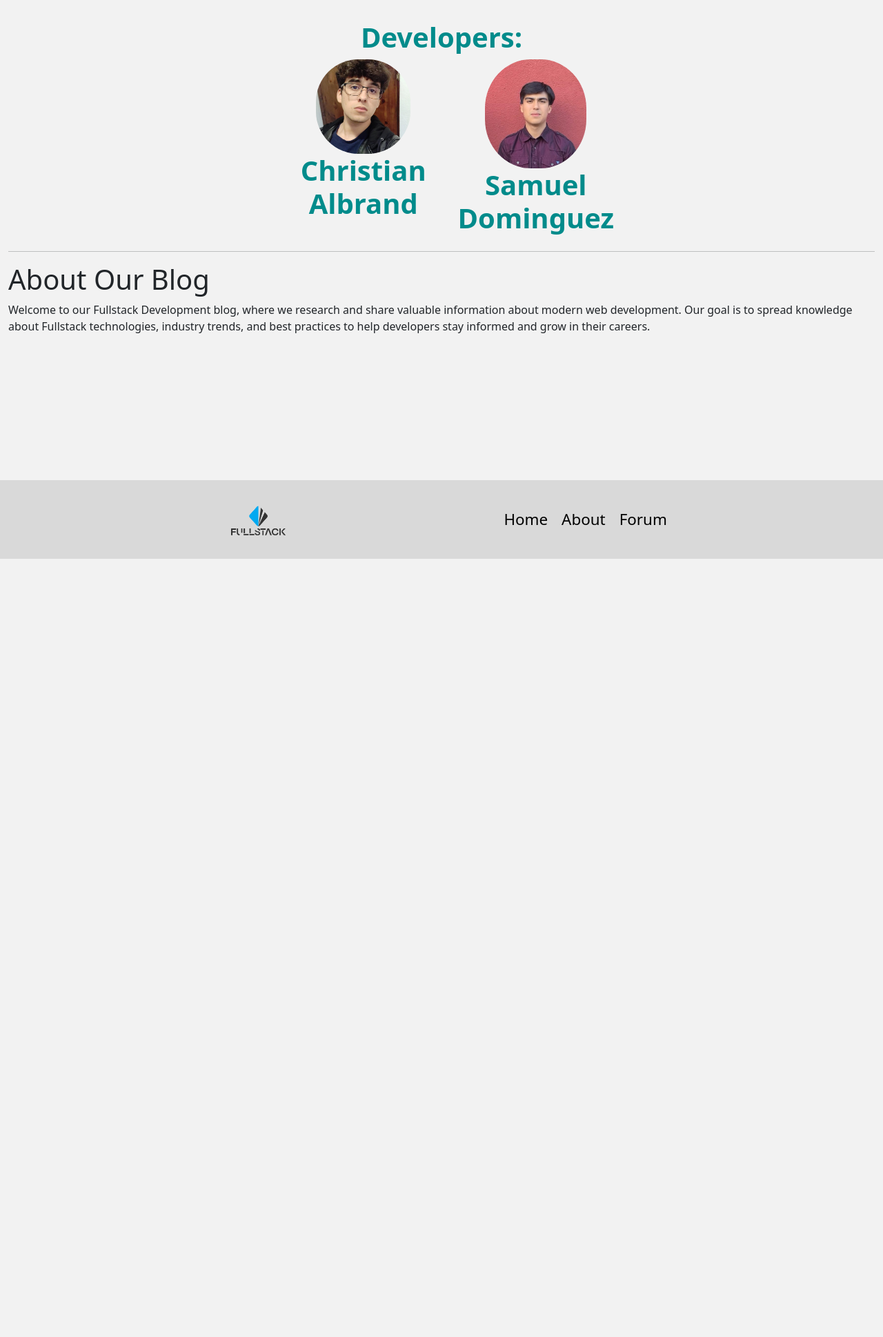
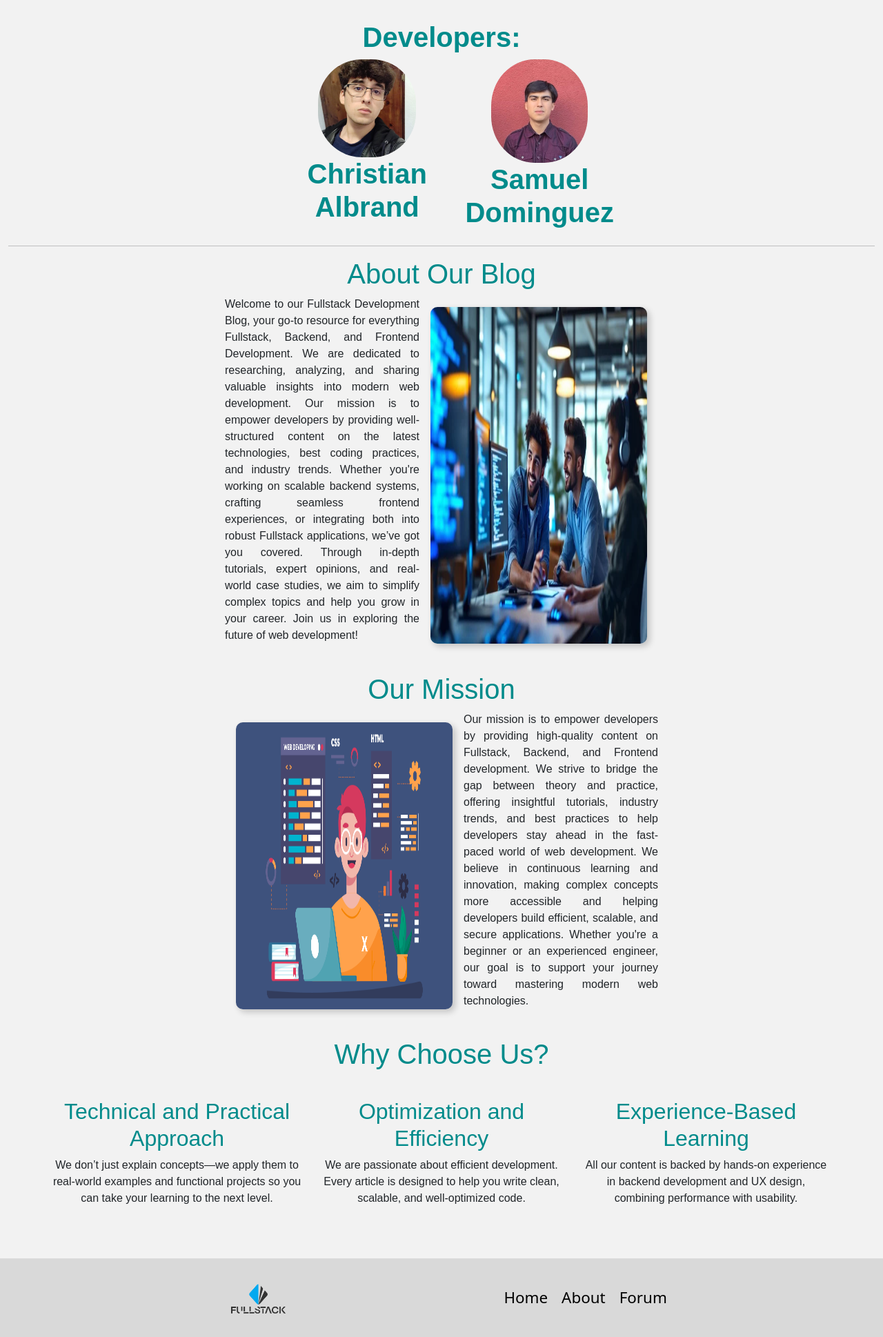
Before and after one commit to Onlinebusinessfy/capstone_project, a Django app: page /about/ in a window 1280 px wide. Shown: the part 56-1994 px from the top of the page at 69% size. Before the commit the page ends 866 px from the top, so only its background shows below. Run offline with Django 5.2, Linux system fonts and the light colour scheme; some web fonts are replaced.

Commit message:
about-infromation added

```diff
--- a/static/css/about.css
+++ b/static/css/about.css
@@ -1,56 +1,111 @@
-.about{
+.about {
     padding-top: 30px;
     max-width: 500px;
     margin: auto;
     margin-right: auto;
     text-align: center;
+    font-family: Arial, Helvetica, sans-serif;
 }
 
 
-
-.about h4{
+.about h4 {
     color: #6a6b6c;
     margin-bottom: 0;
     margin-top: 12px;
 }
 
-.about h1{
+.about h1 {
     color: darkcyan;
     font-weight: bold;
 }
 
 /* dev images */
-.dev-images img{
+.dev-images img {
     border-radius: 45%;
 }
 
-.dev-images-container{
+.dev-images-container {
     display: flex;
     justify-content: center;
 }
 
-.samuel{
+.samuel {
     width: 65%;
 }
 
-.christian{
+.christian {
     width: 50%;
 }
 
 /* blog information */
+.blog-group {
+    text-align: justify;
+    text-justify: inter-word;
+    width: 50%;
+    display: flex;
+    margin-bottom: 1.6rem;
+}
 
+.blog-group img {
+    width: 50%;
+    margin: 1rem;
+    border-radius: 10px;
+    box-shadow: 4px 4px 10px rgba(0, 0, 0, 0.2);
+}
 
+.blog-container h1,
+.blog-container h2 {
+    color: darkcyan;
+    text-align: center;
+}
 
-@media screen and (max-width: 767px){
-    .dev-images{
-        width: 70%;
-    }
-    .christian{
+.blog-container {
+    display: flex;
+    flex-direction: column;
+    align-items: center;
+    font-family: Arial, Helvetica, sans-serif;
+}
+
+.choose-us-container {
+    margin: 2rem;
+    display: grid;
+    height: 200px;
+    grid-template: repeat(3, 1fr) / repeat(3, 1fr);
+    grid-gap: 20px 20px;
+    width: 90%;
+    text-align: center;
+}
+
+@media screen and (max-width: 767px) {
+    .dev-images {
         width: 70%;
     }
 
-    .blog-container{
+    .christian {
+        width: 70%;
+    }
+
+    .blog-container {
         text-align: justify;
         text-justify: inter-word;
     }
+
+    .blog-group{
+        display: flex;
+        flex-direction: column;
+        width: 100%;
+        margin-bottom: 3rem;
+    }
+
+    .blog-group img{
+        width: 100%;
+        margin: auto;
+        order: 1;
+    }
+
+    .choose-us-container {
+        height: auto;
+        grid-template: repeat(3, 1fr);
+        grid-template-columns: 1fr;
+    }
 }
--- a/static/css/base.css
+++ b/static/css/base.css
@@ -4,7 +4,7 @@
     --neutral-color:#F2F2F2;
     --background-color:#2173A6;
     --surface-color:#4AB0D9;
-
+    --best-color: darkcyan;
     --lobster-font:"Playfair Display", "serif";
     --sans-font:"", "";
 }
--- a/static/css/footer.css
+++ b/static/css/footer.css
@@ -16,10 +16,6 @@ footer{
     font-size: 1.4rem;
 }
 
-.navbar-nav {
-    flex-direction: row;
-}
-
 .footer-link{
     color: black !important;
     gap: 20px !important;
@@ -27,6 +23,7 @@ footer{
 
 .footer-navbar{
     gap: 20px;
+    flex-direction: row;
 }
 /* .navbar-brand, .nav-link {
     color: black !important;
--- a/templates/pages/about.html
+++ b/templates/pages/about.html
@@ -26,9 +26,70 @@
 <hr>
 <div class="blog-container">
     <h1>About Our Blog</h1>
+    <div class="blog-group">
+        <div>
             <p>
-            Welcome to our Fullstack Development blog, where we research and share valuable information about modern web development.
-            Our goal is to spread knowledge about Fullstack technologies, industry trends, and best practices to help developers stay informed and grow in their careers.
+                Welcome to our Fullstack Development Blog, your go-to resource for everything Fullstack, Backend, and
+                Frontend
+                Development. We are dedicated to researching, analyzing, and sharing valuable insights into modern web
+                development.
+
+                Our mission is to empower developers by providing well-structured content on the latest technologies,
+                best
+                coding practices, and industry trends. Whether you're working on scalable backend systems, crafting
+                seamless
+                frontend experiences, or integrating both into robust Fullstack applications, we’ve got you covered.
+
+                Through in-depth tutorials, expert opinions, and real-world case studies, we aim to simplify complex
+                topics
+                and help you grow in your career. Join us in exploring the future of web development!
             </p>
         </div>
+        <img src="{% static 'img/devs-image-coding.webp' %}" alt="">
+    </div>
+
+    <h1>Our Mission</h1>
+    <div class="blog-group">
+        <img src="{% static 'img/our-mission-img.png' %}" alt="">
+        <div>
+            <p>
+                Our mission is to empower developers by providing high-quality content on Fullstack, Backend, and
+                Frontend
+                development. We strive to bridge the gap between theory and practice, offering insightful tutorials,
+                industry trends, and best practices to help developers stay ahead in the fast-paced world of web
+                development.
+
+                We believe in continuous learning and innovation, making complex concepts more accessible and helping
+                developers build efficient, scalable, and secure applications. Whether you're a beginner or an
+                experienced
+                engineer, our goal is to support your journey toward mastering modern web technologies.
+            </p>
+        </div>
+    </div>
+    <h1>Why Choose Us?</h1>
+    <div class="choose-us-container">
+        <div>
+            <h2>Technical and Practical Approach</h2>
+            <p>
+                We don’t just explain concepts—we apply them to real-world examples and functional projects so you can
+                take your learning to the next level.
+            </p>
+        </div>
+        <div>
+            <h2>Optimization and Efficiency</h2>
+            <p>
+                We are passionate about efficient development. Every article is designed to help you write clean,
+                scalable, and
+                well-optimized code.
+            </p>
+        </div>
+        <div>
+            <h2> Experience-Based Learning</h2>
+            <p>
+                All our content is backed by hands-on experience in backend development and UX design, combining
+                performance with usability.
+            </p>
+        </div>
+    </div>
+</div>
 {% endblock %}
--- a/templates/pages/contact.html
+++ b/templates/pages/contact.html
@@ -19,7 +19,7 @@
         {% csrf_token %}
         {{ form|crispy }}
 
-       <div class="field">
+        <div class="field">
             <button class="button-33 btn btn-primary">Send Message</button>
         </div>
     </form>
```
Also changed, not shown: db.sqlite3, static/css/navbar.css (line endings or trailing spaces), static/img/devs-image-coding.webp (added), static/img/our-mission-img.png (added), 2 other files. Lines whose indentation alone changed are shown as unchanged.
